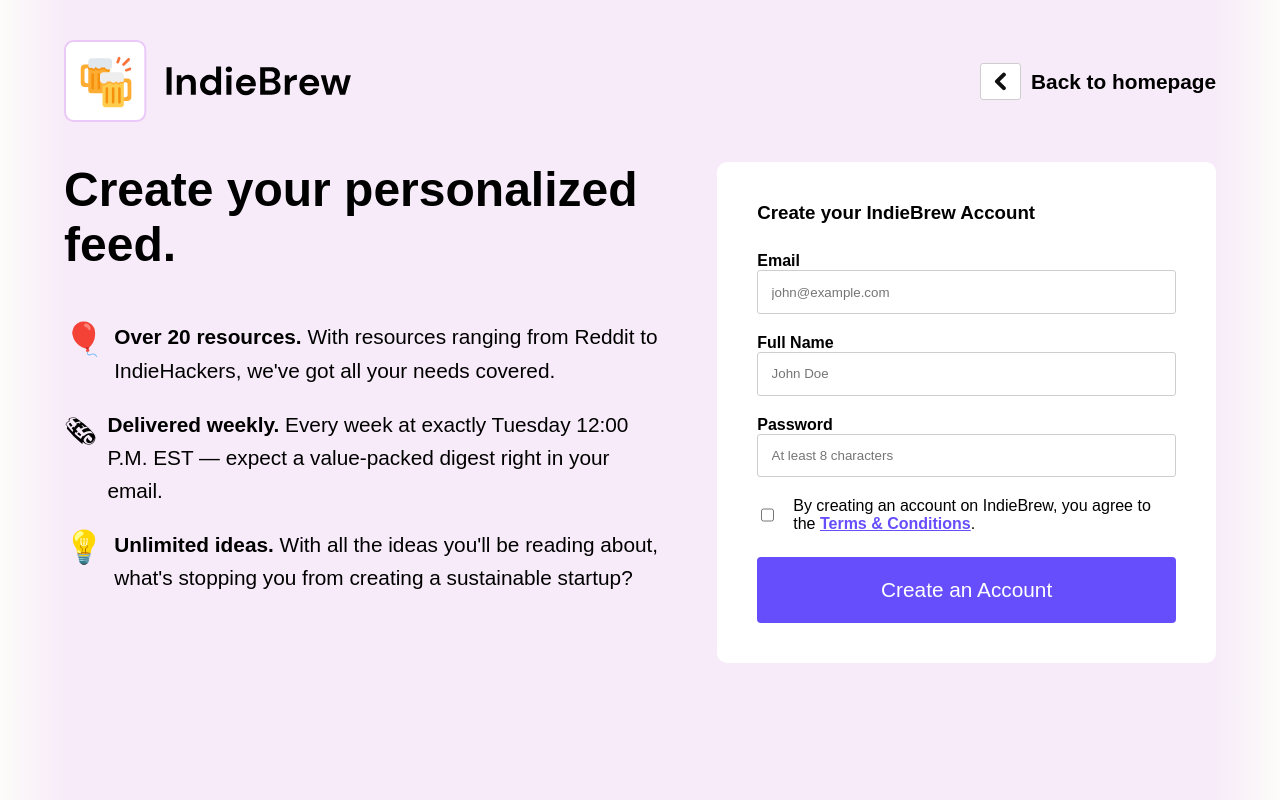
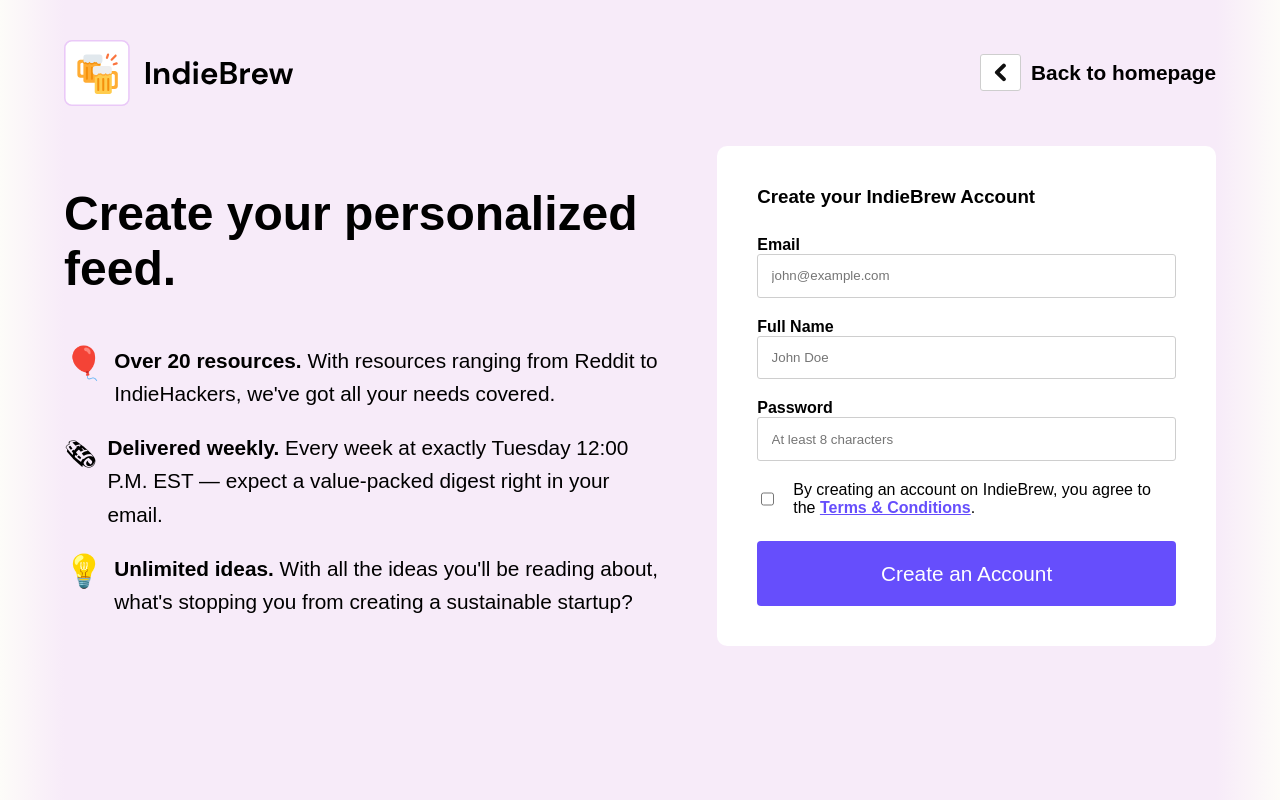
Before and after one commit to emcrusta/IndieBrew-Landing-Page-Codewell-Challenge, a plain HTML site: page docs/signup.html in a window 1280 px wide. Drawn offline with Linux system fonts and the light colour scheme.

Commit message:
update signup styles

```diff
--- a/docs/styles/_responsive.scss
+++ b/docs/styles/_responsive.scss
@@ -75,8 +75,10 @@
 }
 
 @include desktop {
-	.logo {
-		width: 25%;
+	.nav {
+		.logo {
+			width: 20%;
+		}
 	}
 
 	.row {
@@ -87,11 +89,11 @@
 		flex-direction: row-reverse;
 
 		.hero-text {
-			width: 40%;
+			width: 50%;
 		}
 
 		.hero-image {
-			width: 55%;
+			width: 45%;
 			align-self: flex-start;
 		}
 	}
--- a/docs/styles/_signup.scss
+++ b/docs/styles/_signup.scss
@@ -135,17 +135,23 @@
 	.signup-body {
 		.signup-header {
 			.logo {
-				width: 25%;
+				width: 20%;
 			}
 		}
 	}
 
+	.signup-section {
+		padding: 0;
+	}
+
 	.signup-text {
-		padding-bottom: 0;
+		padding: 2.5em 0 0 0;
 		width: 55%;
+		margin: 0;
 	}
 
 	.signup-form {
+		align-self: flex-start;
 		width: 45%;
 		margin-left: 3em;
 	}
```
Also changed, not shown: docs/styles/main.css.
